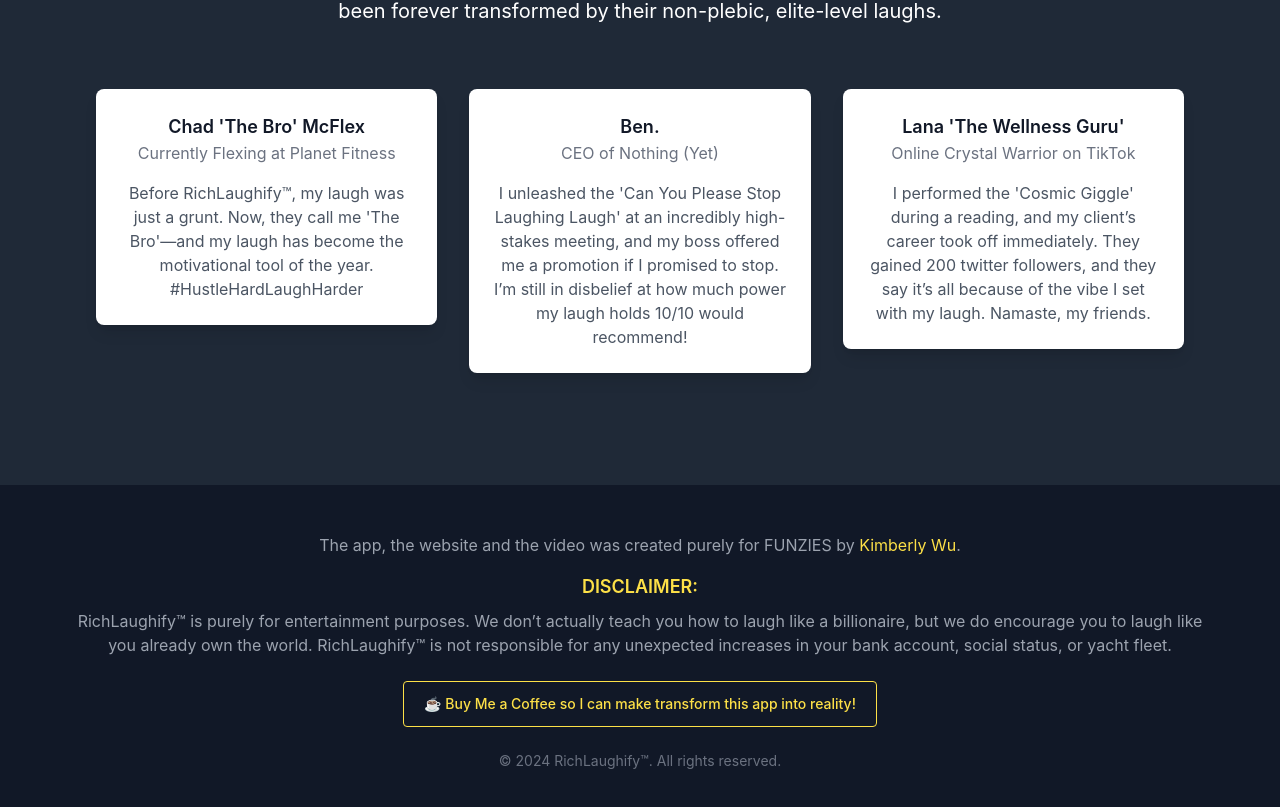
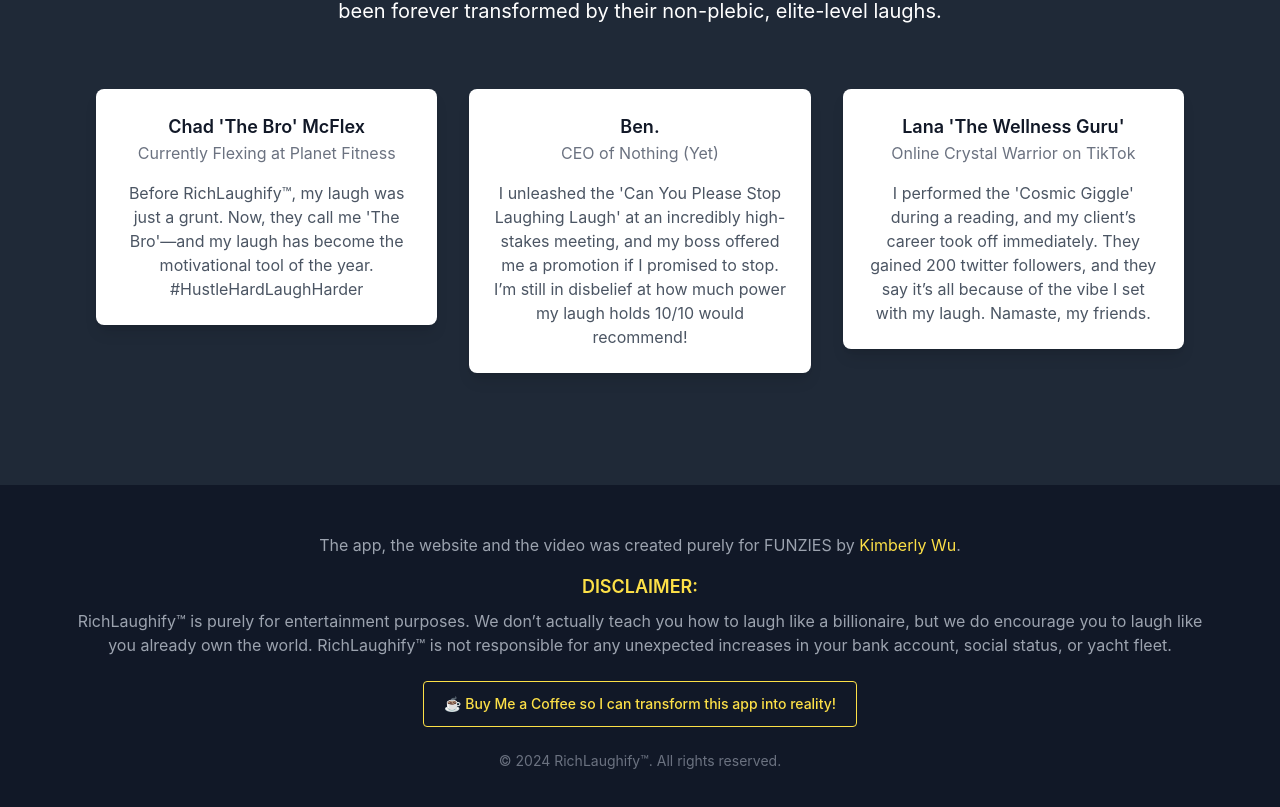
Before and after one commit to KJoWu/Laughify, a React (Create React App) app: page / in a window 1280 px wide. Shown: the part 3556-4363 px from the top of the page. Built offline with nearby package versions, Linux system fonts and the light colour scheme.

Commit message:
fix typo

```diff
--- a/src/App.tsx
+++ b/src/App.tsx
@@ -307,7 +307,7 @@ function App() {
               rel="noopener noreferrer"
               className="inline-flex items-center px-5 py-3 text-sm font-medium text-yellow-300 border border-yellow-300 rounded hover:bg-yellow-500 hover:text-gray-900 transition duration-300"
             >
-              ☕ Buy Me a Coffee so I can make transform this app into reality!
+              ☕ Buy Me a Coffee so I can transform this app into reality!
             </a>
           </div>
 
```
Also changed, not shown: src/assets/Screenshot 2024-12-01 at 7.57.36 PM.png (added).
